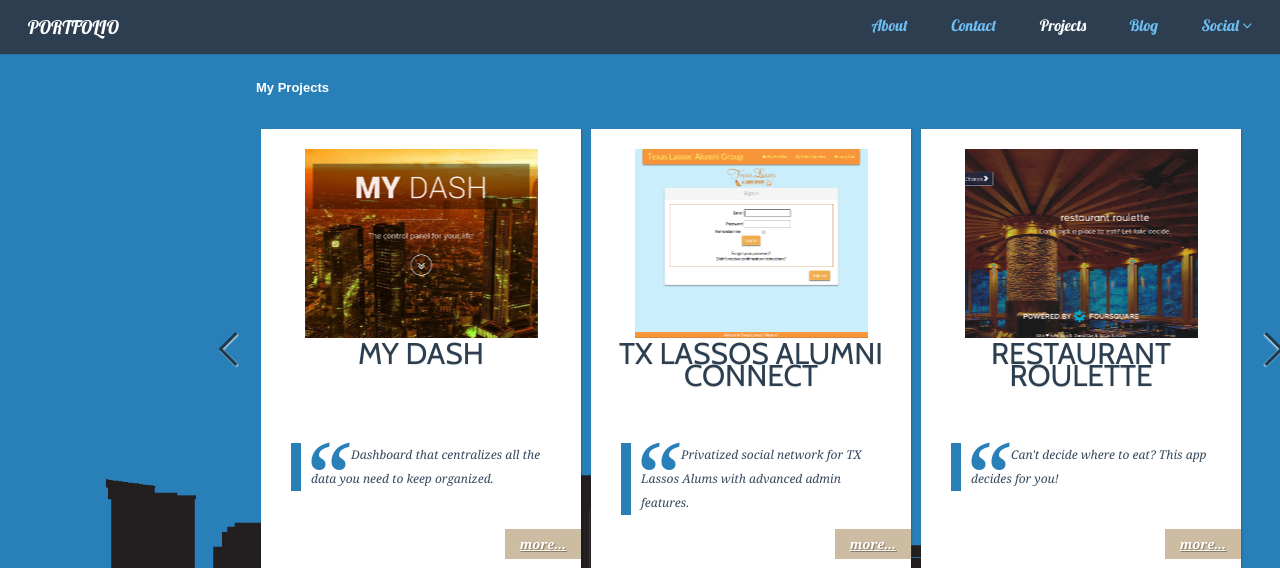
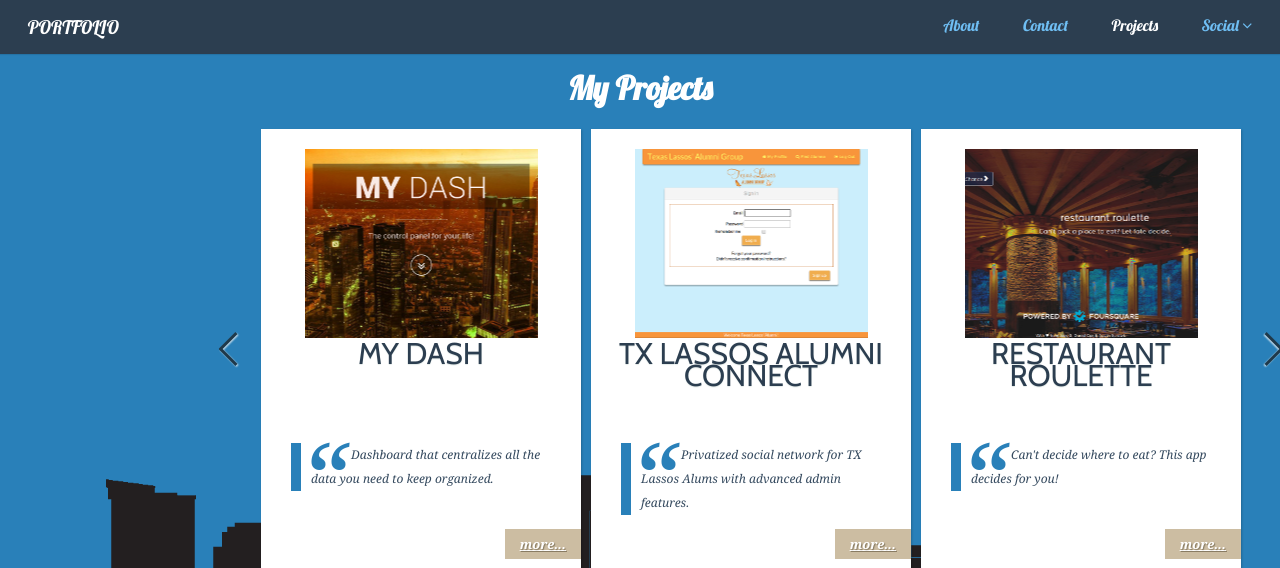
Before and after one commit to jgdigitaljedi/portfolio, a PHP site: page /views/projects.html in a window 1280 px wide. Shown: the top 568 px of the page. Run offline with PHP 8.4, Linux system fonts and the light colour scheme; some libraries are stand-ins or nearby versions.

Commit message:
fixed projects head and some small tweaks

```diff
--- a/styles/projects.css
+++ b/styles/projects.css
@@ -9,4 +9,6 @@ body {
 	font-weight: bold;
 	color: white;
 	margin-top: 10%;
+	font-size: 2.5em;
+	font-family: 'Lobster', cursive;
 }
--- a/views/projects.html
+++ b/views/projects.html
@@ -47,7 +47,6 @@
                 <li><a href="../index.html">About</a></li>
                 <li><a href="../views/contact.html">Contact</a></li>
                 <li class="pure-menu-selected"><a href="#">Projects</a></li>
-                <li><a href="../views/blog.html">Blog</a></li>
                 <li><a id="social-link" href="#">Social <i id="caret" class="fa fa-angle-down"></i></a></li>
 
 
@@ -70,7 +69,7 @@
         <div class="pure-u-1 pure-u-md-1-5"></div>
 
         <div class="pure-u-1 pure-u-md-3-5">
-        <h1 class="broken">My Projects</h1>
+        <center><p class="broken">My Projects</p></center>
             <div id="ca-container" class="ca-container">
                 <div class="ca-wrapper">
                     <div class="ca-item ca-item-1">
```
